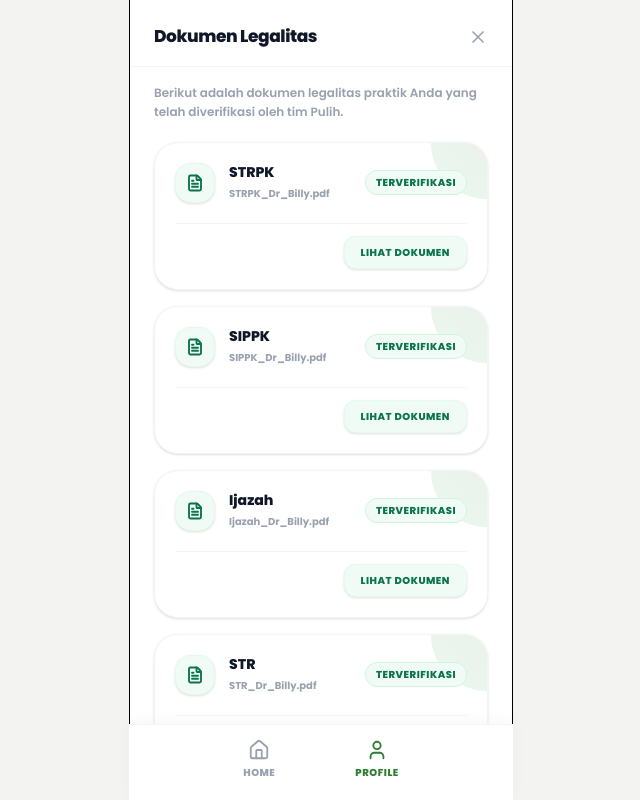
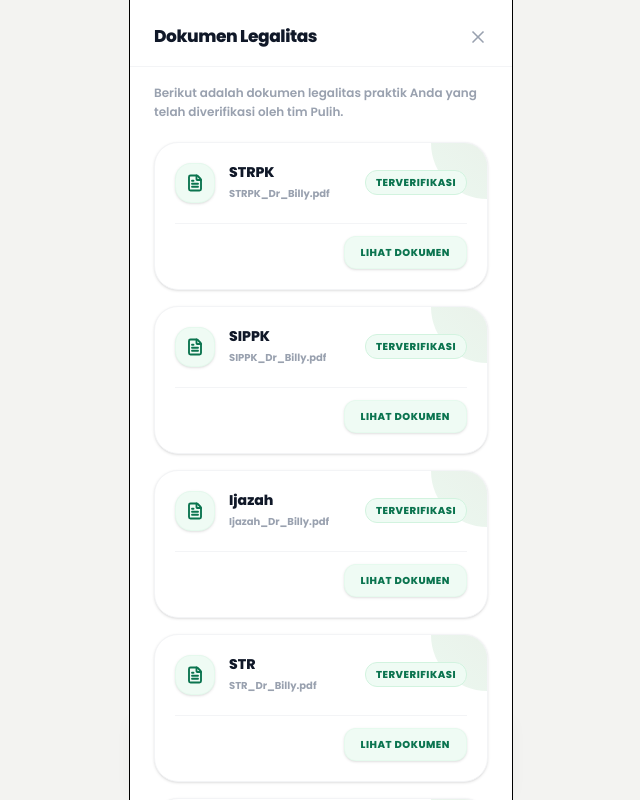
Before and after one commit to Pulih-app/frontend, a Next.js app: page /psikolog/profile in a window 1280 px wide. Both pictures are taken after a click on the button 640 px from the left and 615 px from the top of the page. Shown: the top 800 px of the page, without its empty margins (319-959 px from the left). Built offline with nearby package versions, Linux system fonts and the light colour scheme.

Commit message:
feat: page document legalitas

```diff
--- a/app/psikolog/profile/page.tsx
+++ b/app/psikolog/profile/page.tsx
@@ -243,7 +243,7 @@ export default function PsychologistProfilePage() {
 
             {/* Edit Profile Modal */}
             {showEditModal && (
-                <div className="fixed inset-0 z-50 bg-black/60 backdrop-blur-sm flex items-center justify-center p-6">
+                <div className="fixed inset-0 z-[60] bg-black/60 backdrop-blur-sm flex items-center justify-center p-6">
                     <div className="bg-white rounded-3xl p-6 w-full max-w-[320px] shadow-2xl border border-gray-100 flex flex-col gap-4 animate-in fade-in zoom-in duration-200">
                         <div className="text-center">
                             <h3 className="text-base font-black text-gray-900 leading-tight">
@@ -314,7 +314,7 @@ export default function PsychologistProfilePage() {
 
             {/* Legal Documents Fullscreen Modal/Overlay */}
             {showDocsModal && (
-                <div className="fixed inset-0 z-40 bg-white flex flex-col p-6 overflow-y-auto max-w-sm mx-auto w-full border-x animate-in slide-in-from-bottom duration-250 text-black">
+                <div className="fixed inset-0 z-[60] bg-white flex flex-col p-6 overflow-y-auto max-w-sm mx-auto w-full border-x animate-in slide-in-from-bottom duration-250 text-black">
                     {/* Header */}
                     <div className="flex items-center justify-between border-b border-gray-100 pb-4 shrink-0 -mx-6 px-6">
                         <h3 className="text-[17px] font-black text-gray-900 tracking-tight">
@@ -389,7 +389,7 @@ export default function PsychologistProfilePage() {
 
             {/* Document Preview Modal */}
             {previewDoc && (
-                <div className="fixed inset-0 z-50 bg-black/60 backdrop-blur-sm flex items-center justify-center p-6 text-black">
+                <div className="fixed inset-0 z-[70] bg-black/60 backdrop-blur-sm flex items-center justify-center p-6 text-black">
                     <div className="bg-white rounded-3xl p-6 w-full max-w-[320px] shadow-2xl border border-gray-100 flex flex-col gap-4 animate-in fade-in zoom-in duration-200">
                         {/* Header */}
                         <div className="flex items-center justify-between border-b border-gray-100 pb-3">
```
